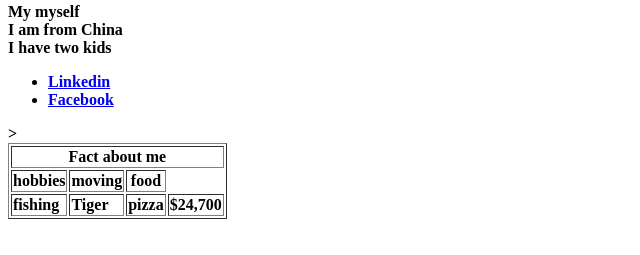
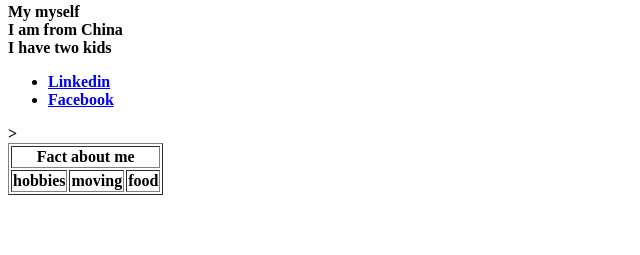
Before and after one commit to Jipengyan/Jipengyan.github.io, a plain HTML site: page index.html in a window 1280 px wide. Shown: the part 383-638 px from the top of the page, without its empty margins (0-640 px from the left). Drawn offline with Linux system fonts and the light colour scheme.

Commit message:
Update index.html

```diff
--- a/index.html
+++ b/index.html
@@ -25,13 +25,7 @@
         </tr>
       </thead>
       <tbody>
-        <tr>
-          <td>fishing</td>
-          <td>Tiger</td>
-          <td>pizza</td>
-          <td rowspan="9">$24,700</td>
-        </tr>
-           <body>
+                  <body>
 
 </body>
 
```
